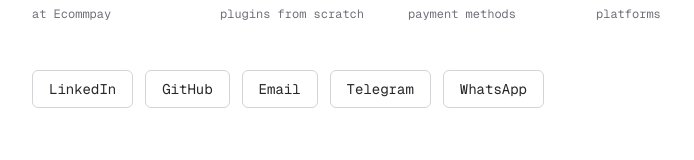
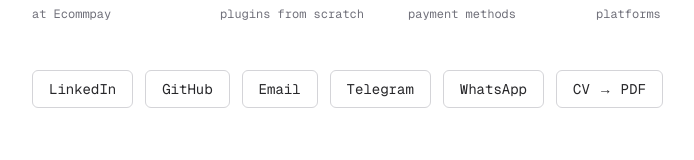
Before and after one commit to CodeLit/dev-site, a Next.js app: page / in a window 1280 px wide. Shown: the part 440-600 px from the top of the page, without its empty margins (248-942 px from the left). Built offline with nearby package versions, Linux system fonts and the light colour scheme.

Commit message:
feat: add CV PDF and enable the CV button

```diff
--- a/app/page.tsx
+++ b/app/page.tsx
@@ -1,6 +1,5 @@
 // Single-screen recruiter portfolio. Content lives in the consts below — edit here.
-// TODO: add /public/cv.pdf, then set CV_URL to "/cv.pdf" to show the CV button.
-const CV_URL: string | null = null;
+const CV_URL: string | null = "/cv.pdf";
 
 const CONTACTS = [
   { label: "LinkedIn", href: "https://www.linkedin.com/in/codelit/", external: true },
@@ -8,7 +7,7 @@
   { label: "Email", href: "mailto:codelits@gmail.com", external: false },
   { label: "Telegram", href: "https://t.me/Lit32", external: true },
   { label: "WhatsApp", href: "https://wa.me/lit32", external: true },
-  CV_URL && { label: "CV → PDF", href: CV_URL, external: false },
+  CV_URL && { label: "CV → PDF", href: CV_URL, external: true },
 ].filter(Boolean) as { label: string; href: string; external: boolean }[];
 
 const STATS = [
```
Also changed, not shown: 1 other file (tests, documents, lock files or other folders).
